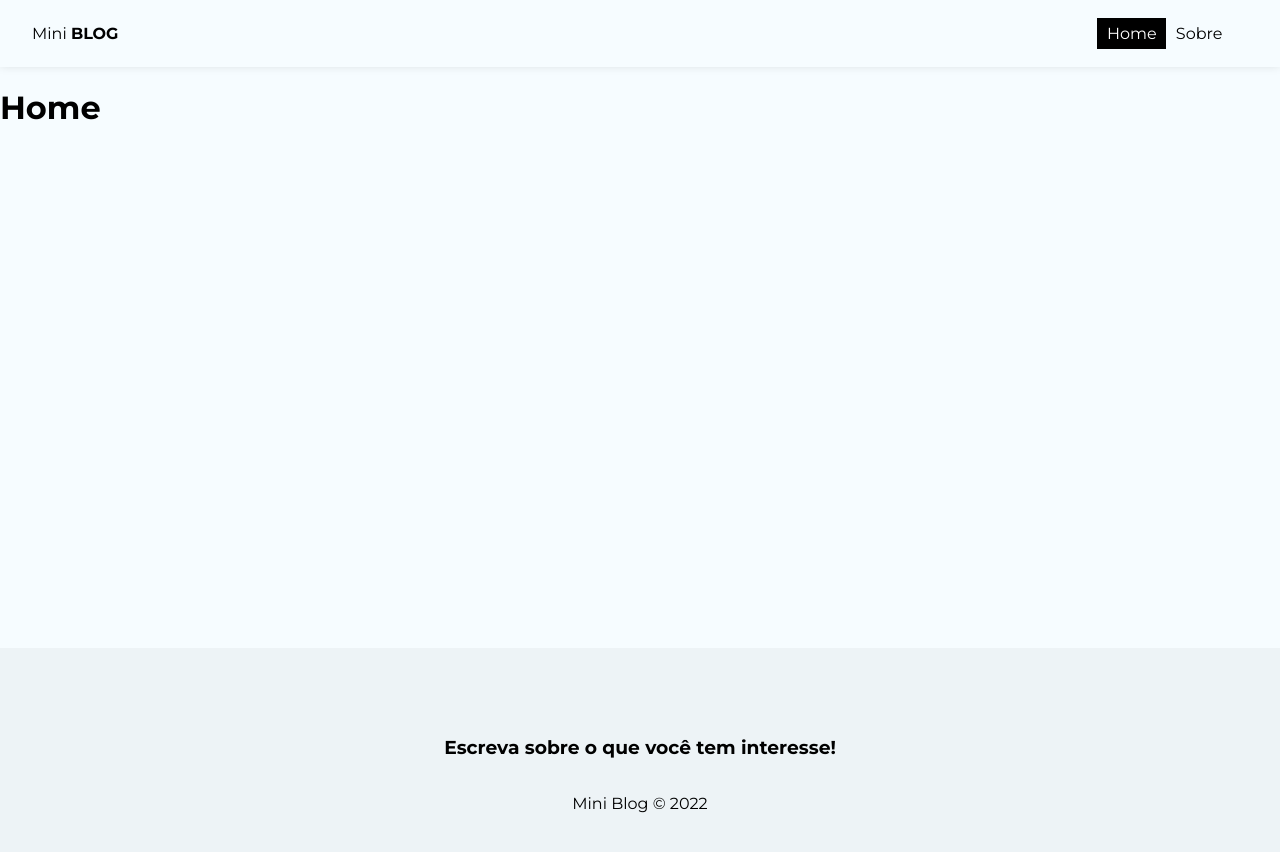
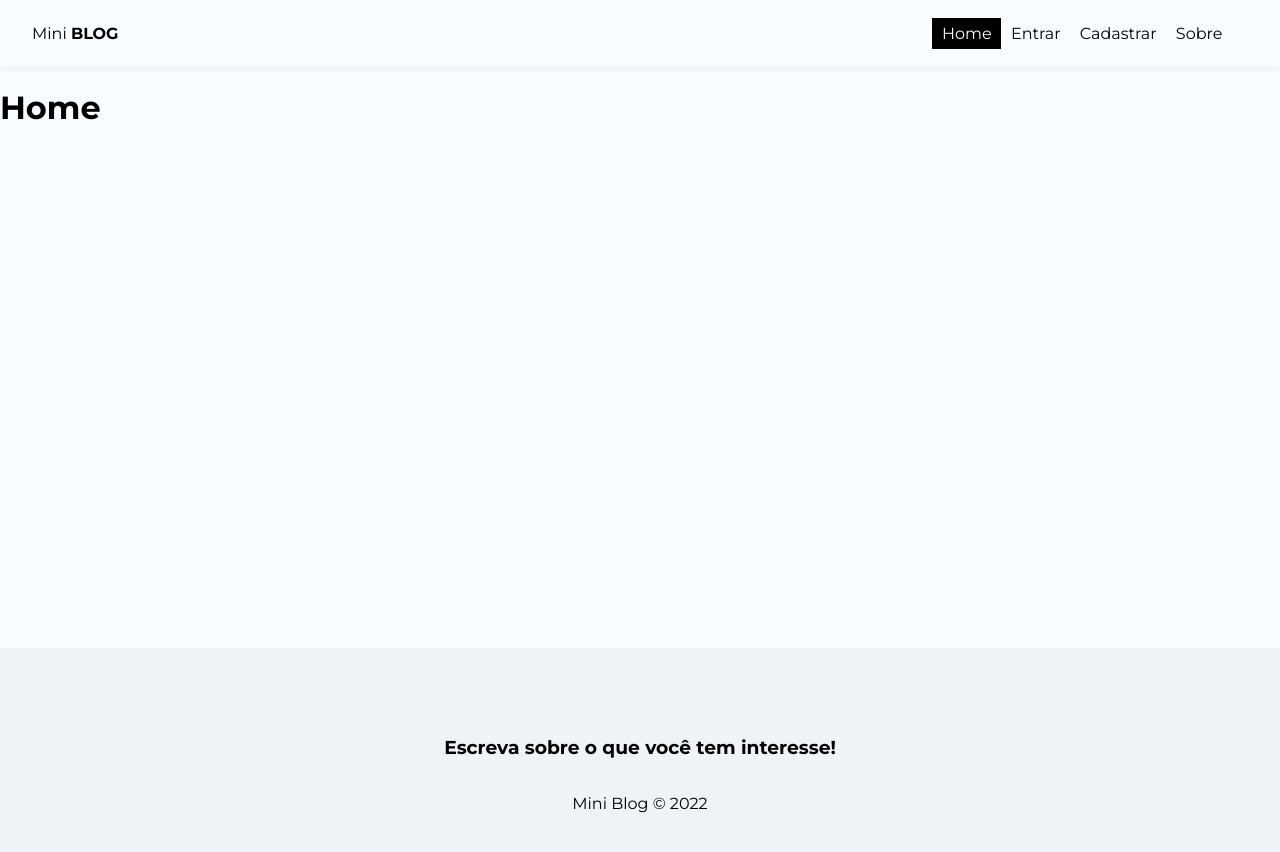
Before and after one commit to leogama09/reactblog-project, a React (Create React App) app in the folder MINIBLOG/miniblog/: page / in a window 1280 px wide. Shown: the top 852 px of the page. Built offline with nearby package versions, Linux system fonts and the light colour scheme.

Commit message:
Update Navbar.js

```diff
--- a/MINIBLOG/miniblog/src/components/Navbar.js
+++ b/MINIBLOG/miniblog/src/components/Navbar.js
@@ -10,10 +10,36 @@ const Navbar = () => {
         </NavLink>
         <ul className={styles.links_list}>
             <li>
-                <NavLink to="/" className={({isActive}) => (isActive ? styles.active : '')}>Home</NavLink>
+                <NavLink
+                to="/"
+                className={({isActive}) => (isActive ? styles.active : '')}
+                >
+                    Home
+                </NavLink>
             </li>
             <li>
-                <NavLink to="/about" className={({isActive}) => (isActive ? styles.active : '')}>Sobre</NavLink>
+                <NavLink
+                to="/login"
+                className={({isActive}) => (isActive ? styles.active : '')}
+                >
+                    Entrar
+                </NavLink>
+            </li>
+            <li>
+                <NavLink
+                to="/register"
+                className={({isActive}) => (isActive ? styles.active : '')}
+                >
+                    Cadastrar
+                </NavLink>
+            </li>
+            <li>
+                <NavLink
+                to="/about"
+                className={({isActive}) => (isActive ? styles.active : '')}
+                >
+                    Sobre
+                </NavLink>
             </li>
         </ul>
     </nav>
```
